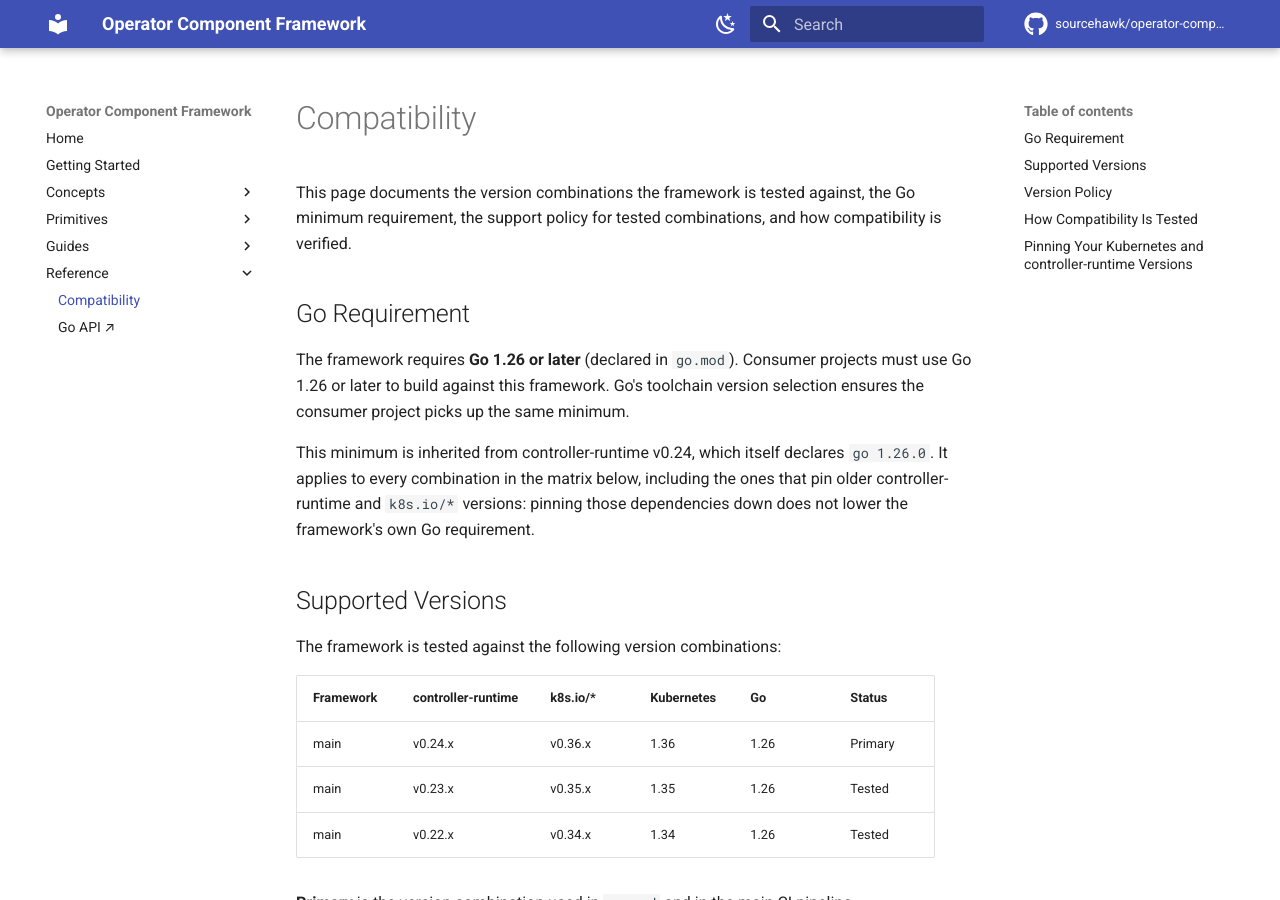
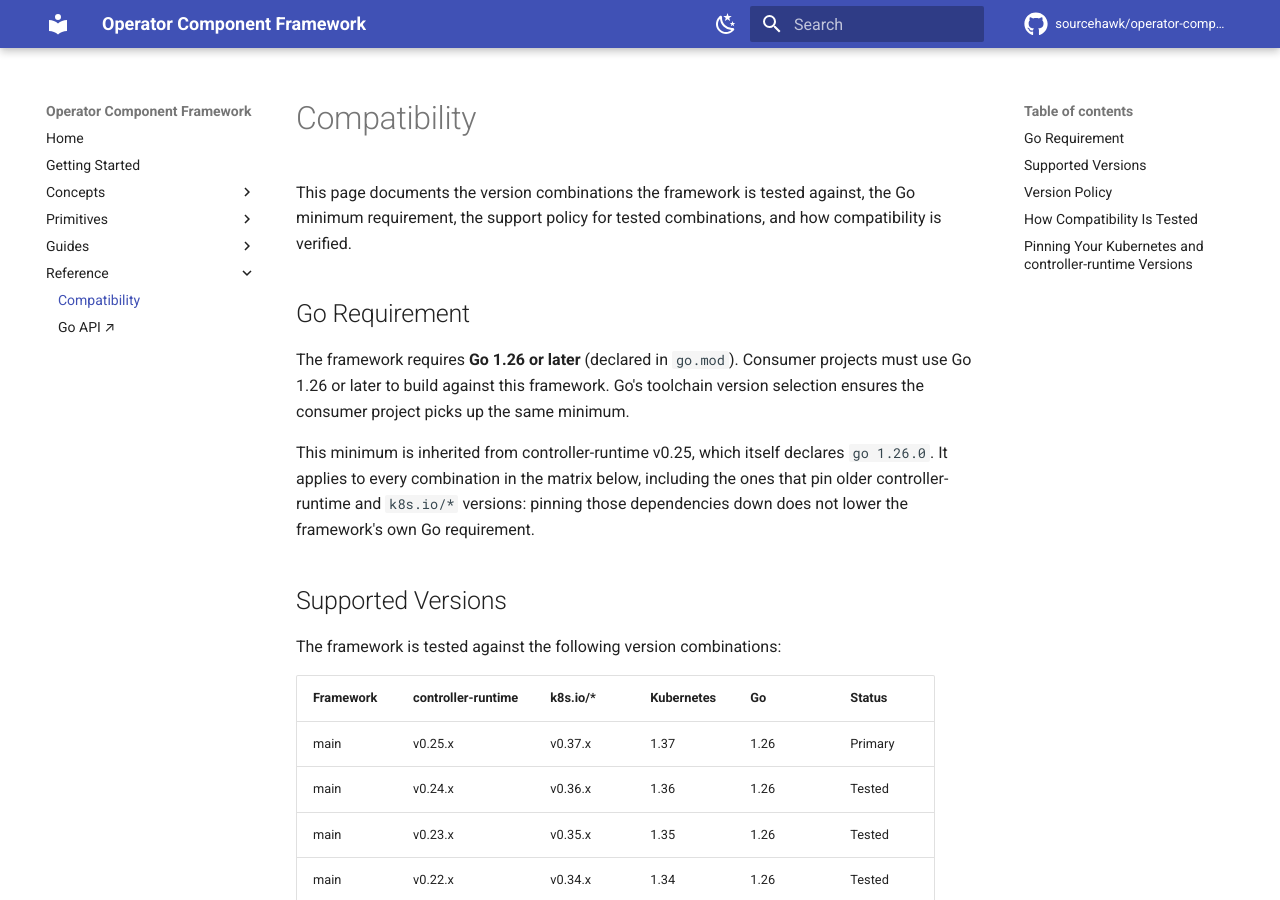
Before and after one commit to sourcehawk/operator-component-framework, an MkDocs documentation site: the page built from docs/compatibility.md, in a window 1280 px wide and 900 px high. Built offline with MkDocs 1.6.1 and Material for MkDocs 9.7.7, drawn with Linux system fonts in a browser that asks for light colours; comment, search, counter and statistics services are not loaded.

Commit message:
docs(compatibility): test against controller-runtime v0.25 and Kubernetes 1.37 (#230)
controller-runtime v0.25 with k8s.io v0.37 becomes the Primary
combination. v0.24 with k8s.io v0.36 moves to Tested, and the
compatibility workflow runs it weekly. The Go minimum stays at 1.26,
because controller-runtime v0.25 also declares go 1.26.0.

Co-authored-by: Claude Opus 5.5 <noreply@anthropic.com>

```diff
--- a/docs/compatibility.md
+++ b/docs/compatibility.md
@@ -8,7 +8,7 @@ policy for tested combinations, and how compatibility is verified.
 The framework requires **Go 1.26 or later** (declared in `go.mod`). Consumer projects must use Go 1.26 or later to build
 against this framework. Go's toolchain version selection ensures the consumer project picks up the same minimum.
 
-This minimum is inherited from controller-runtime v0.24, which itself declares `go 1.26.0`. It applies to every
+This minimum is inherited from controller-runtime v0.25, which itself declares `go 1.26.0`. It applies to every
 combination in the matrix below, including the ones that pin older controller-runtime and `k8s.io/*` versions: pinning
 those dependencies down does not lower the framework's own Go requirement.
 
@@ -18,7 +18,8 @@ The framework is tested against the following version combinations:
 
 | Framework | controller-runtime | k8s.io/\* | Kubernetes | Go   | Status  |
 | --------- | ------------------ | --------- | ---------- | ---- | ------- |
-| main      | v0.24.x            | v0.36.x   | 1.36       | 1.26 | Primary |
+| main      | v0.25.x            | v0.37.x   | 1.37       | 1.26 | Primary |
+| main      | v0.24.x            | v0.36.x   | 1.36       | 1.26 | Tested  |
 | main      | v0.23.x            | v0.35.x   | 1.35       | 1.26 | Tested  |
 | main      | v0.22.x            | v0.34.x   | 1.34       | 1.26 | Tested  |
 
```
Also changed, not shown: plugin/skills/structuring-operators/SKILL.md (+2 -1 lines), plugin/skills/structuring-operators/references/compatibility.md (+3 -2 lines), 1 other file.
